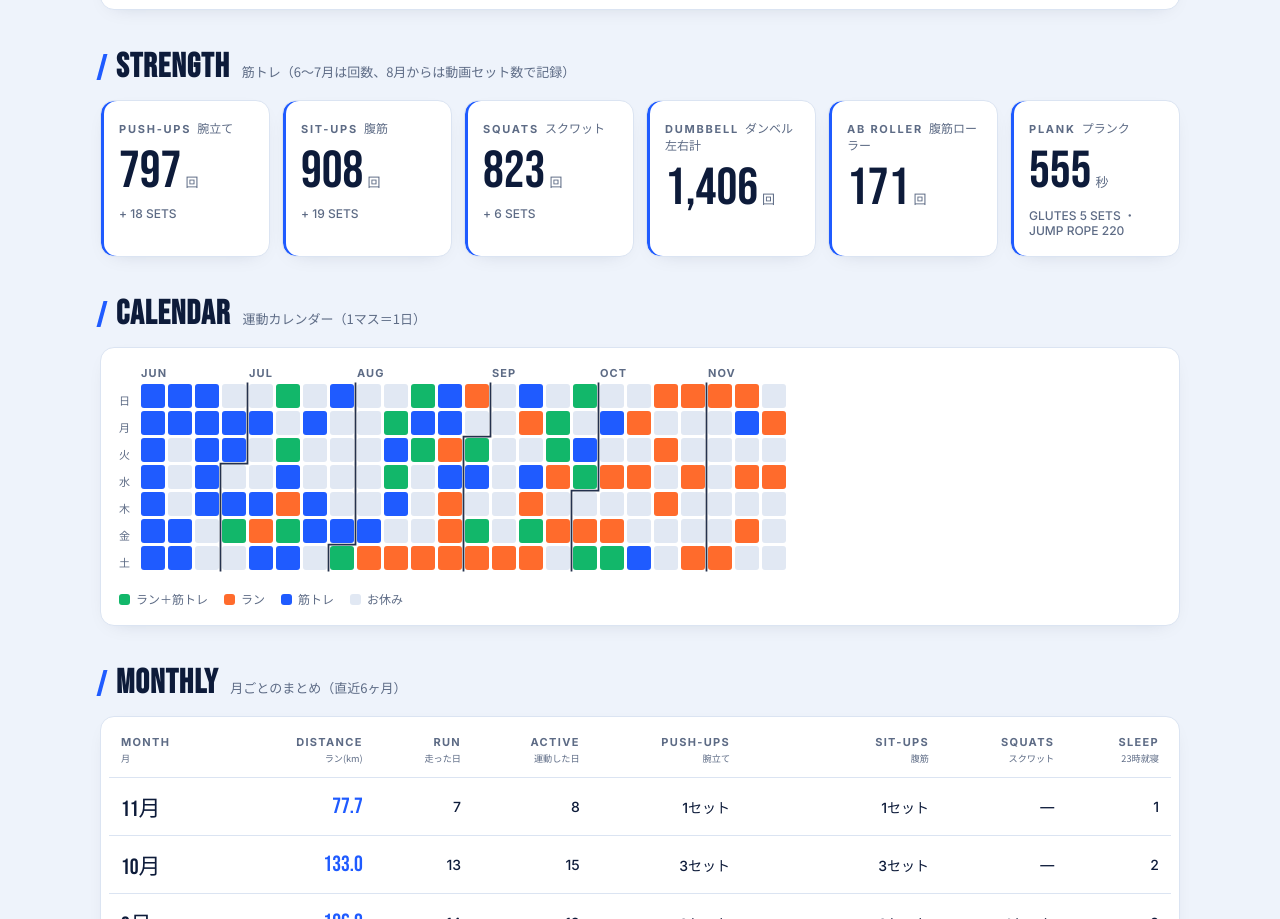
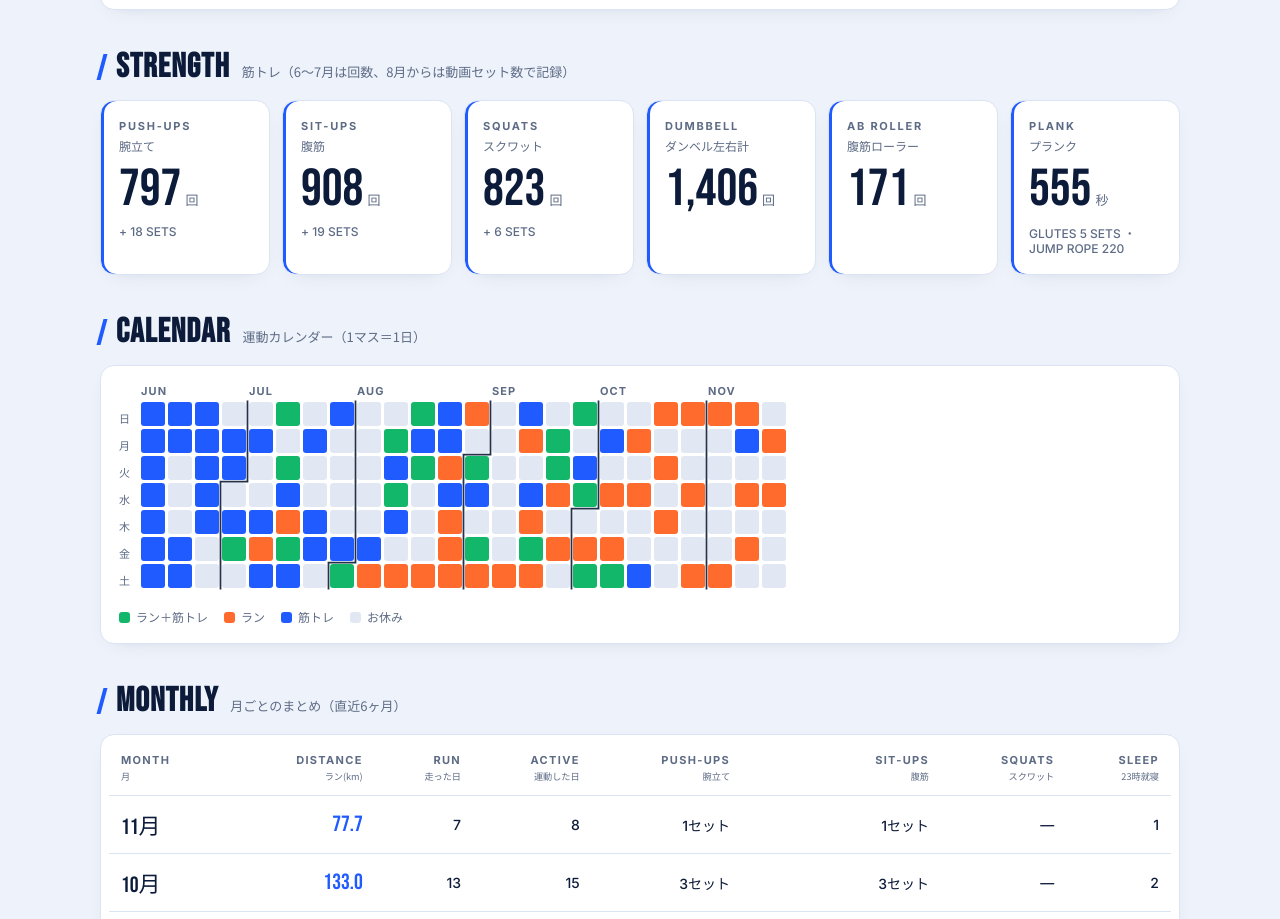
Before and after one commit to yuhei-h-9mm/workout-log, a plain HTML site: page index.html in a window 1280 px wide. Shown: the part 1570-2489 px from the top of the page. Drawn offline with nearby package versions, Linux system fonts and the light colour scheme.

Commit message:
筋トレカードの英語と日本語のラベルを2行に
Co-Authored-By: Claude Opus 5.5 <noreply@anthropic.com>
Claude-Session: https://claude.ai/code/session_017aUikdCxmzkqxFawtXhNa3

```diff
--- a/index.html
+++ b/index.html
@@ -74,6 +74,7 @@ body { margin: 0; color: var(--fg); font-family: var(--jp); -webkit-font-smoothi
 .card.pb .v { color: #7fd8ff; }
 .card.pb::after { content: "PB"; position: absolute; right: -6px; bottom: -22px; font-family: var(--num); font-size: 120px; color: rgba(255,255,255,.07); }
 .card.accent-run { box-shadow: inset 3px 0 0 var(--run), 0 6px 20px -14px rgba(13,27,58,.25); }
+.card.accent-str .j { display: block; margin: 4px 0 0; }
 .card.accent-str { box-shadow: inset 3px 0 0 var(--str), 0 6px 20px -14px rgba(13,27,58,.25); }
 .chart-card h3 { font-family: var(--en); font-size: 12px; font-weight: 800; letter-spacing: .16em; margin: 0; text-transform: uppercase; color: var(--navy); }
 .chart-card p { font-size: 12px; color: var(--muted); margin: 4px 0 12px; }
```
